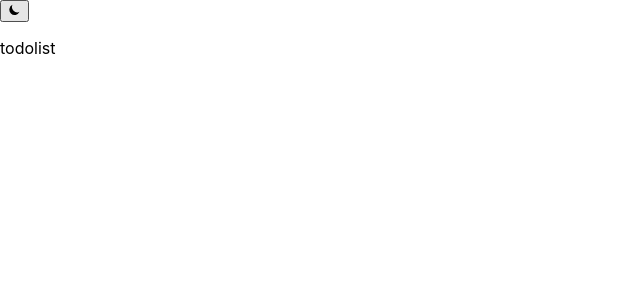
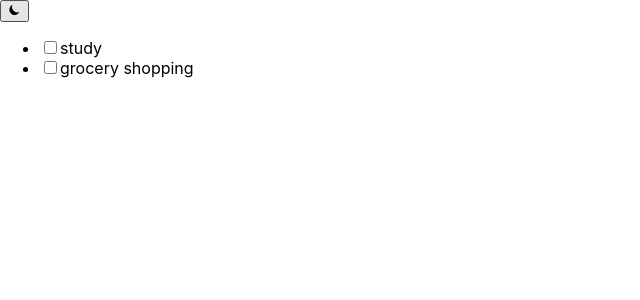
Before and after one commit to soolotus/toDoList, a React (Create React App) app: page / in a window 1280 px wide. Shown: the top 300 px of the page, without its empty margins (0-640 px from the left). Built offline with nearby package versions, Linux system fonts and the light colour scheme.

Commit message:
show all

```diff
--- a/package.json
+++ b/package.json
@@ -10,6 +10,7 @@
     "react-dom": "^18.2.0",
     "react-icons": "^4.12.0",
     "react-scripts": "5.0.1",
+    "react-uuid": "^2.0.0",
     "web-vitals": "^2.1.0"
   },
   "scripts": {
--- a/src/components/ToDo/ToDo.jsx
+++ b/src/components/ToDo/ToDo.jsx
@@ -1,5 +1,10 @@
 import React from "react";
 
-export default function ToDo() {
-  return <div></div>;
+export default function ToDo({ toDo }) {
+  return (
+    <li>
+      <input id={toDo.id} type="checkbox" />
+      <label htmlFor={toDo.id}>{toDo.text}</label>
+    </li>
+  );
 }
--- a/src/components/ToDoList/ToDoList.jsx
+++ b/src/components/ToDoList/ToDoList.jsx
@@ -1,5 +1,21 @@
-import React from "react";
+import React, { useState } from "react";
+import AddToDo from "../AddToDo/AddToDo";
+import ToDo from "../ToDo/ToDo";
+import uuid from "react-uuid";
 
 export default function ToDoList() {
-  return <div>todolist</div>;
+  const [toDo, setToDo] = useState([
+    { text: "study", id: uuid(), done: false },
+    { text: "grocery shopping", id: uuid(), done: false },
+  ]);
+  return (
+    <section>
+      <ul>
+        {toDo.map((todo) => (
+          <ToDo key={todo.id} toDo={todo} />
+        ))}
+      </ul>
+      <AddToDo />
+    </section>
+  );
 }
```
Also changed, not shown: 2 other files (tests, documents, lock files or other folders).
